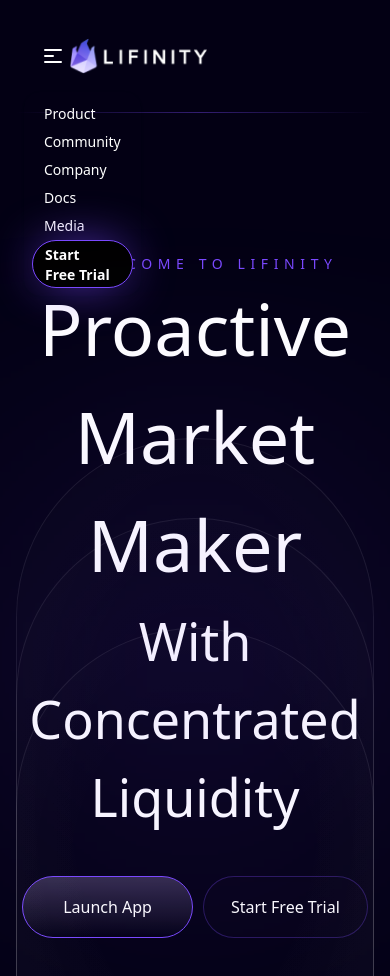
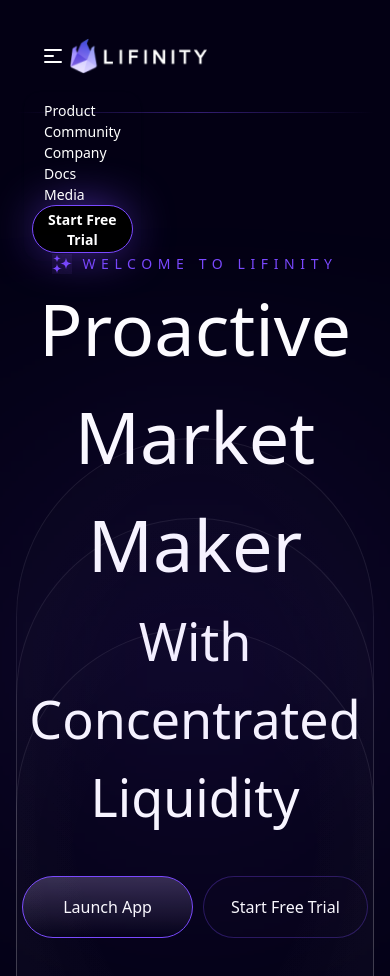
Before and after one commit to mostafizur64/fifinity-project, a React (Vite) app: page / in a window 390 px wide. Both pictures are taken after a click on the label 53 px from the left and 56 px from the top of the page. Shown: the top 976 px of the page. Built offline with nearby package versions, Linux system fonts and the light colour scheme.

Commit message:
error slove

```diff
--- a/src/index.css
+++ b/src/index.css
@@ -2,6 +2,10 @@
 @tailwind components;
 @tailwind utilities;
 
+/* navbar  */
+.navhover:hover {
+  color: white ;
+}
 .launch_btn {
   display: flex;
   padding: 18px 40px;
@@ -17,6 +21,7 @@
   );
   backdrop-filter: blur(4px);
 }
+/* start .trail_Btn css  */
 .trail_Btn {
   display: flex;
   padding: 18px 27px;
@@ -130,13 +135,13 @@
   height: 600px;
   max-width: calc(2 * 600px);
   width: 100%;
-  /* box-shadow:10px -0px 100px #7A49FF; */
+
 }
 .third-shadow {
   height: 500px;
   max-width: calc(2 * 500px);
   width: 100%;
-  /* box-shadow:10px -0px 50px #7A49FF; */
+
 }
 .market-shadow::after {
   content: "";
@@ -151,6 +156,7 @@
   filter: blur(150px);
 }
 
+/* responsive desing  */
 @media (max-width: 992px) {
   .first-shadow {
     width: "350px" !important;
--- a/src/pages/shared/Navbar/Navbar.jsx
+++ b/src/pages/shared/Navbar/Navbar.jsx
@@ -6,20 +6,20 @@
 const Navbar = () => {
   const navItems = (
     <>
-      <li>
-        <Link href="/">Product</Link>
+      <li >
+        <Link className="navhover" to="/">Product</Link>
       </li>
       <li>
-        <Link href="/aboutUs">Community</Link>
+        <Link className="navhover"  to="/">Community</Link>
       </li>
       <li>
-        <Link href="/service">Company</Link>
+        <Link className="navhover"  to="/">Company</Link>
       </li>
       <li>
-        <Link href="/pages">Docs</Link>
+        <Link className="navhover"  to="/">Docs</Link>
       </li>
       <li>
-        <Link href="/blog">Media</Link>
+        <Link className="navhover"  to="/">Media</Link>
       </li>
       <li>
         <button
@@ -43,7 +43,10 @@
         <div className="navbar ">
           <div className="navbar-start">
             <div className="dropdown">
-              <label tabIndex={0} className="btn btn-ghost lg:hidden text-white border ">
+              <label
+                tabIndex={0}
+                className="btn btn-ghost lg:hidden text-white border "
+              >
                 <svg
                   xmlns="http://www.w3.org/2000/svg"
                   className="h-6 w-6"
@@ -61,7 +64,7 @@
               </label>
               <ul
                 tabIndex={0}
-                className="menu menu-sm dropdown-content mt-3 z-[1] p-2 shadow  rounded-box text-[#FFFFFF] text-[14px]"
+                className="menu-sm dropdown-content mt-3 z-[1] p-2 shadow  rounded-box text-[#FFFFFF] text-[14px]"
               >
                 {navItems}
               </ul>
@@ -76,7 +79,7 @@
             </div>
           </div>
           <div className="navbar-center hidden lg:flex text-[#FFFFFF]">
-            <ul className="menu menu-horizontal px-1 text-[14px]">
+            <ul className="menu menu-horizontal px-1 text-[14px] ">
               {navItems}
             </ul>
           </div>
```
